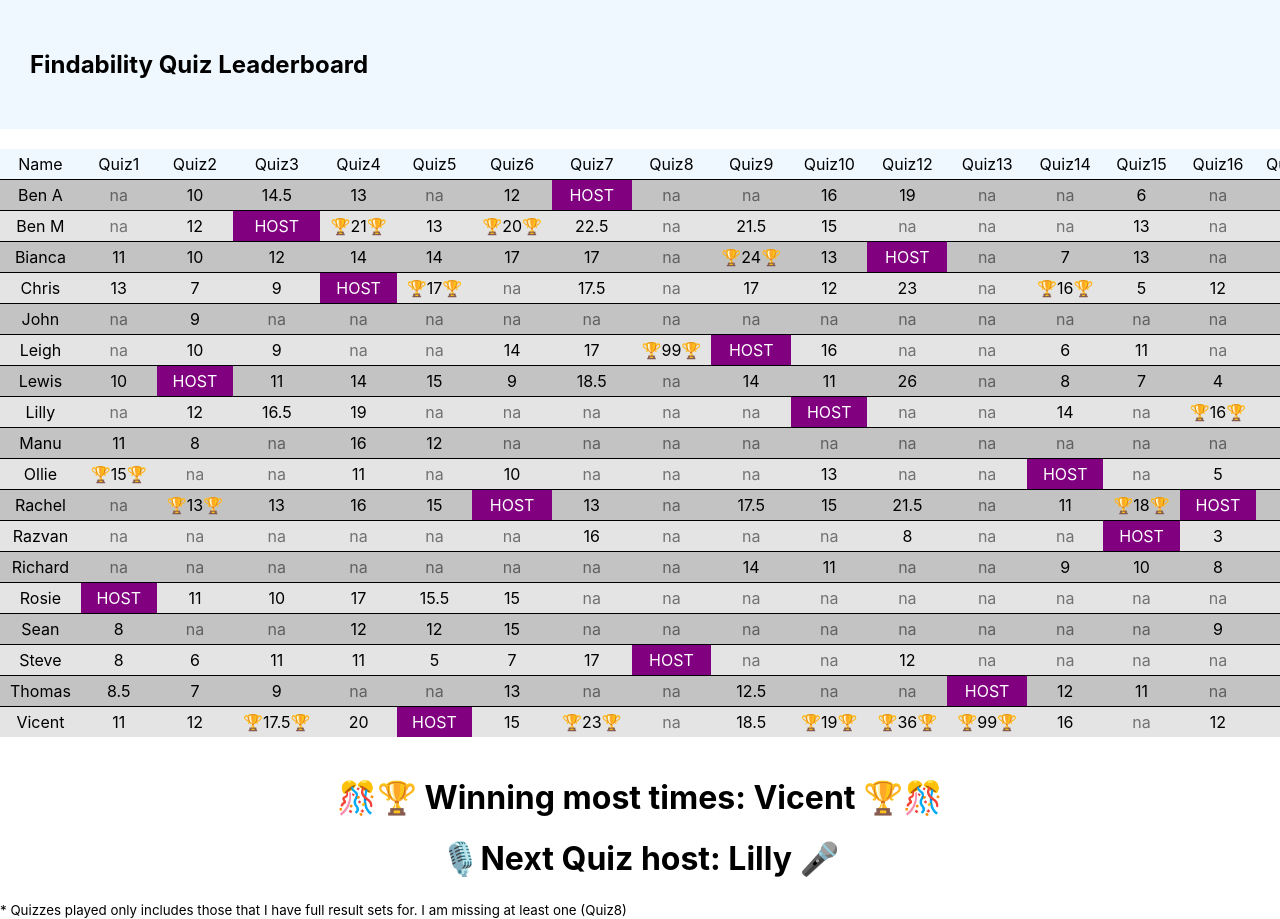
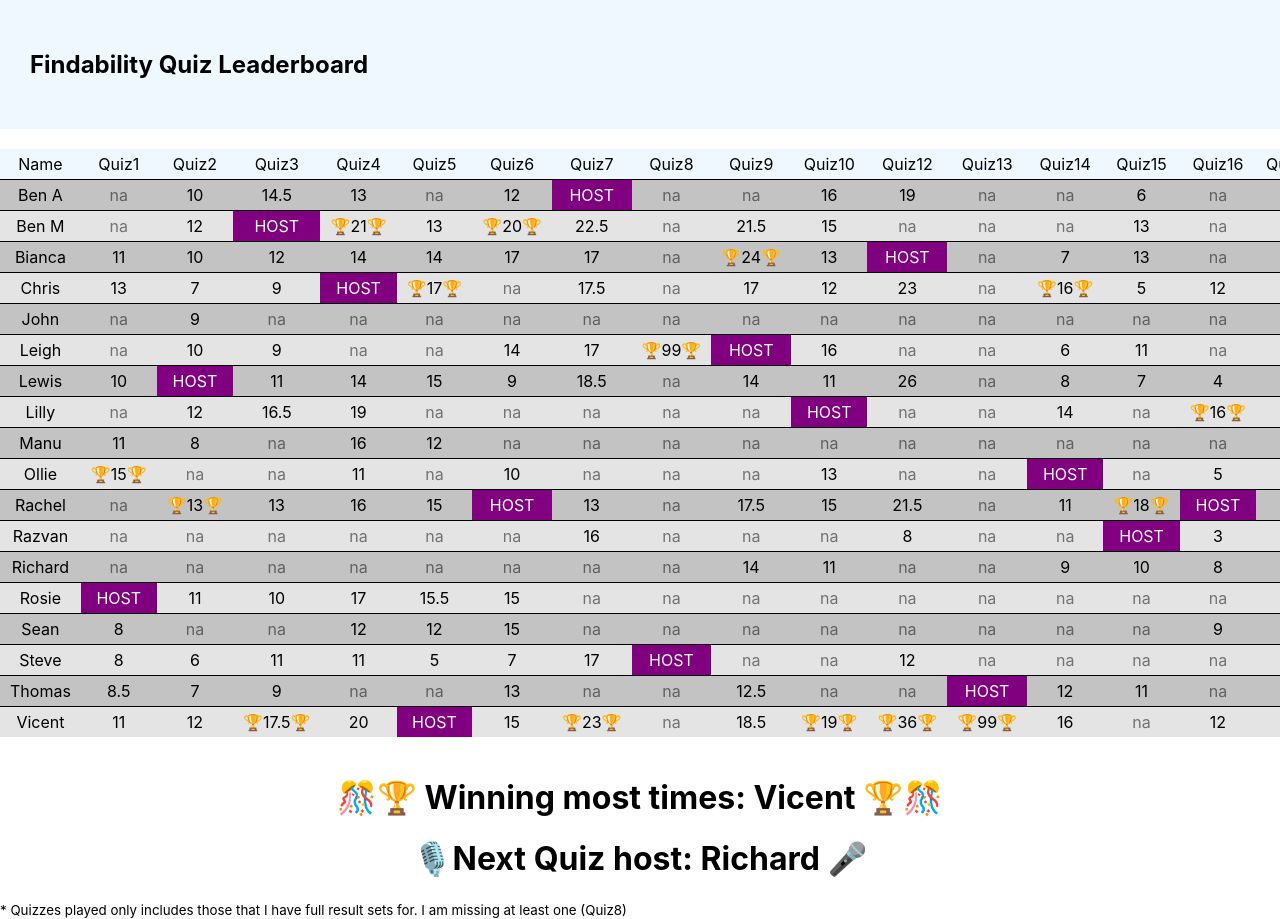
Before and after one commit to rachelnewman/findability-leaderboard, a React (Create React App) app: page / in a window 1280 px wide. Built offline with nearby package versions, Linux system fonts and the light colour scheme.

Commit message:
Rciahrd duh

```diff
--- a/src/Table/Table.js
+++ b/src/Table/Table.js
@@ -23,7 +23,7 @@
 ["Thomas",8.5,7,9,NA,NA,13,NA,NA,12.5,NA,NA,HOST,12,11, NA],
 ["Vicent",11,12,17.5,20,HOST,15,23,NA,18.5,19,36,99,16,NA, 12]
 ]
-const next= "Lilly"
+const next= "Richard"
 export const Table = () => {
  const [tableData, setTableData] = useState([])
  const [winnerList, setWinners] = useState([])
```
